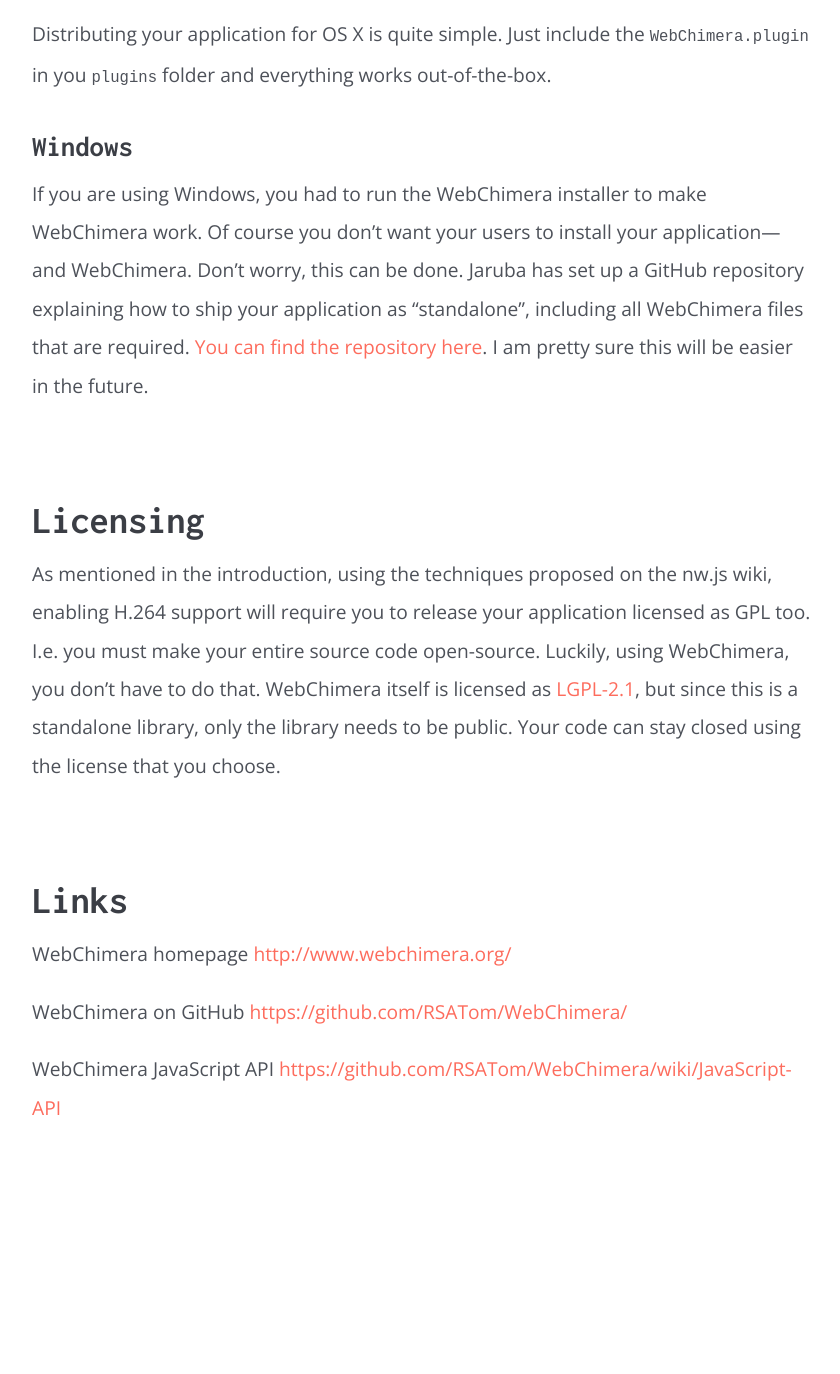
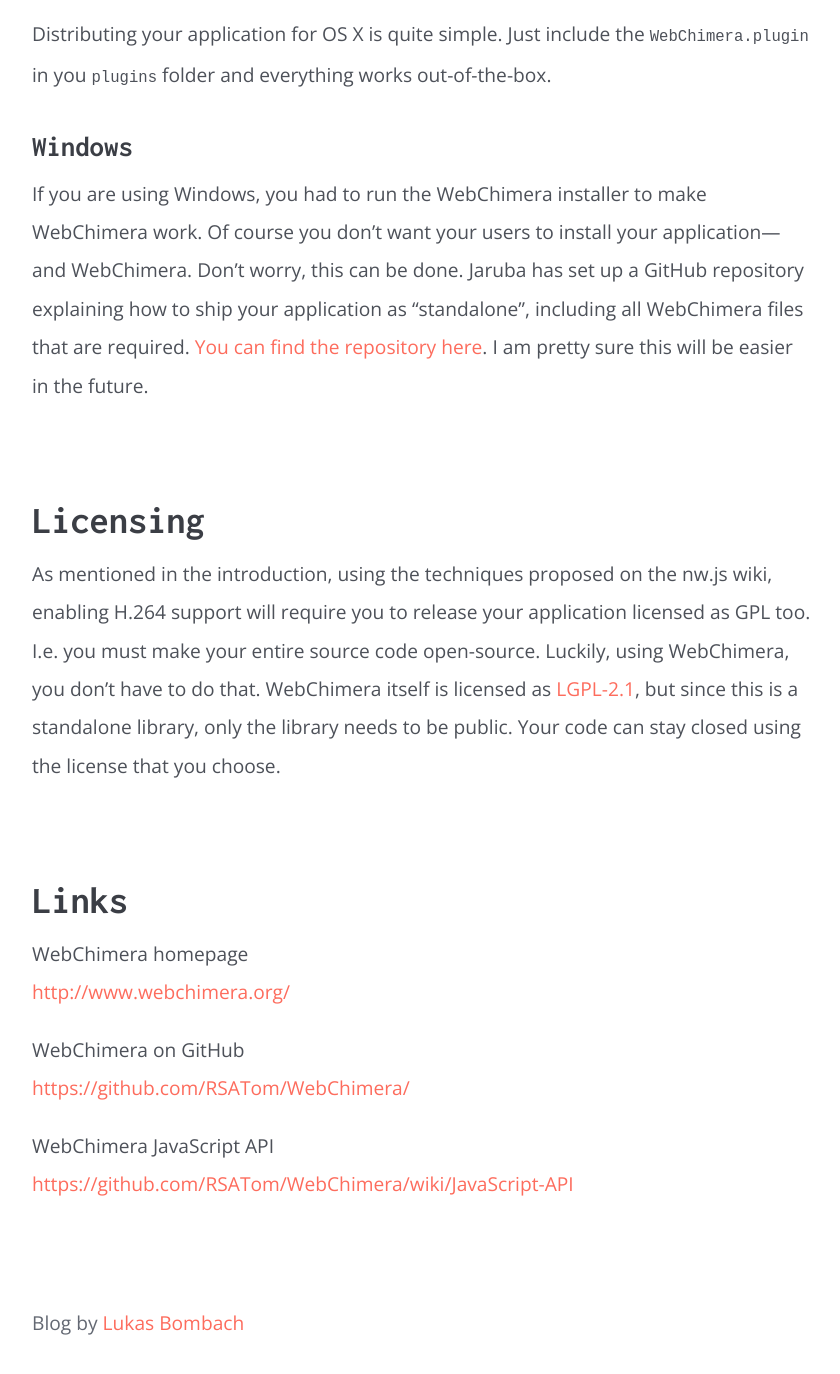
Before and after one commit to LukasBombach/LukasBombach.github.io, a Jekyll site: the page built from _posts/2015-04-06-videos-with-node-webkit.md, in a window 1280 px wide and 1400 px high, scrolled down 8392 px. Shown: the top 1374 px of the window, without its empty margins (218-1058 px from the left). Built offline with Jekyll 4.4.1, drawn with Linux system fonts in a browser that asks for light colours; before the commit the page ends 9726 px from its top, so only the background shows below that.

Commit message:
Added footer to blog

```diff
--- a/_layouts/post.html
+++ b/_layouts/post.html
@@ -10,5 +10,8 @@
   <div id="post">
     {{ content }}
   </div>
+  <div id="footer">
+    Blog by <a href="/">Lukas Bombach</a>
+  </div>
 </body>
 </html>
--- a/_posts/2015-04-06-videos-with-node-webkit.md
+++ b/_posts/2015-04-06-videos-with-node-webkit.md
@@ -247,11 +247,11 @@
 
 ## Links
 
-WebChimera homepage
+WebChimera homepage<br/>
 [http://www.webchimera.org/](http://www.webchimera.org/)
 
-WebChimera on GitHub
+WebChimera on GitHub<br/>
 [https://github.com/RSATom/WebChimera/](https://github.com/RSATom/WebChimera/)
 
-WebChimera JavaScript API
+WebChimera JavaScript API<br/>
 [https://github.com/RSATom/WebChimera/wiki/JavaScript-API](https://github.com/RSATom/WebChimera/wiki/JavaScript-API)
--- a/stylesheets/blog.css
+++ b/stylesheets/blog.css
@@ -3,7 +3,7 @@
  */
 body {
     background : #fff;
-    padding    : 180px 75px;
+    padding    : 180px 75px 50px 75px;
     font       : 1.2em/2em 'Open Sans', sans-serif;
     color      : #4D5159;
 }
@@ -47,9 +47,14 @@
 /**
  * Layout
  */
- #post {
+ #post, #footer {
    max-width : 780px;
    margin    : 0 auto;
+ }
+
+ #footer {
+   margin-top: 100px;
+   color: #646973;
  }
 
  @media only screen and (max-width : 736px) {
```
